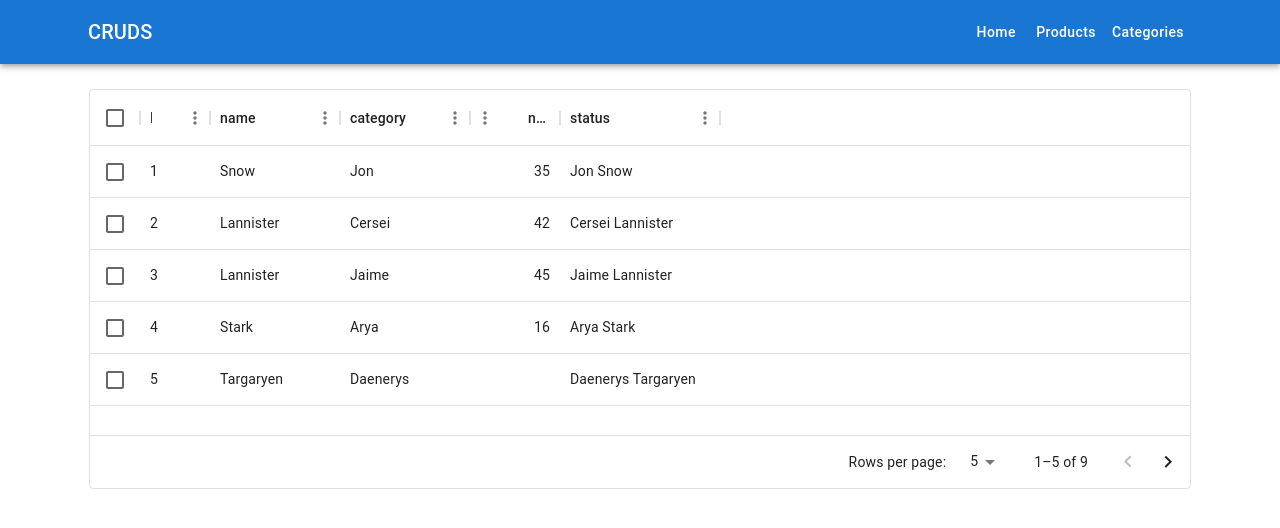
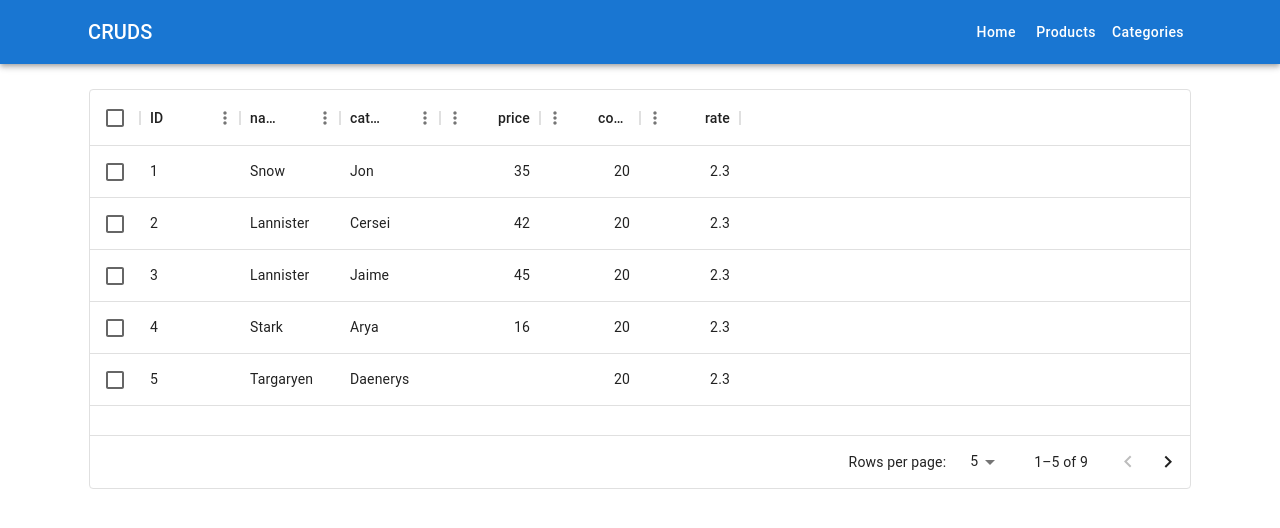
Before and after one commit to ahmedRAOUANE/cruds-app, a React (Create React App) app: page /products in a window 1280 px wide. Shown: the top 528 px of the page. Built offline with nearby package versions, Linux system fonts and the light colour scheme.

Commit message:
Update Products.jsx

```diff
--- a/src/pages/products/Products.jsx
+++ b/src/pages/products/Products.jsx
@@ -2,36 +2,87 @@ import * as React from "react";
 import { DataGrid } from "@mui/x-data-grid";
 
 const columns = [
-  { field: "id", headerName: "ID", width: 70 },
-  { field: "name", headerName: "name", width: 130 },
-  { field: "category", headerName: "category", width: 130 },
+  { field: "id", headerName: "ID"},
+  { field: "title", headerName: "name"},
+  { field: "category", headerName: "category"},
   {
-    field: "number",
-    headerName: "number",
+    field: "price",
+    headerName: "price",
     type: "number",
-    width: 90,
   },
   {
-    field: "status",
-    headerName: "status",
-    description: "This column has a value getter and is not sortable.",
-    sortable: false,
-    width: 160,
-    valueGetter: (params) =>
-      `${params.row.category || ""} ${params.row.name || ""}`,
+    field: "count",
+    headerName: "count",
+    type: "number",
+  },
+  {
+    field: "rate",
+    headerName: "rate",
+    type: "number",
   },
 ];
 
 const rows = [
-  { id: 1, name: "Snow", category: "Jon", number: 35 },
-  { id: 2, name: "Lannister", category: "Cersei", number: 42 },
-  { id: 3, name: "Lannister", category: "Jaime", number: 45 },
-  { id: 4, name: "Stark", category: "Arya", number: 16 },
-  { id: 5, name: "Targaryen", category: "Daenerys", number: null },
-  { id: 6, name: "Melisandre", category: null, number: 150 },
-  { id: 7, name: "Clifford", category: "Ferrara", number: 44 },
-  { id: 8, name: "Frances", category: "Rossini", number: 36 },
-  { id: 9, name: "Roxie", category: "Harvey", number: 65 },
+  { id: 1, title: "Snow", category: "Jon", price: 35, count: 20, rate: 2.3 },
+  {
+    id: 2,
+    title: "Lannister",
+    category: "Cersei",
+    price: 42,
+    count: 20,
+    rate: 2.3,
+  },
+  {
+    id: 3,
+    title: "Lannister",
+    category: "Jaime",
+    price: 45,
+    count: 20,
+    rate: 2.3,
+  },
+  { id: 4, title: "Stark", category: "Arya", price: 16, count: 20, rate: 2.3 },
+  {
+    id: 5,
+    title: "Targaryen",
+    category: "Daenerys",
+    price: null,
+    count: 20,
+    rate: 2.3,
+  },
+  {
+    id: 6,
+    title: "Melisandre",
+    category: null,
+    price: 150,
+    count: 20,
+    rate: 2.3,
+  },
+  {
+    id: 7,
+    title: "Clifford",
+    category: "Ferrara",
+    price: 44,
+    count: 20,
+    rate: 2.3,
+  },
+  {
+    id: 8,
+    name: "Frances",
+    category: "Rossini",
+    price: 36,
+    count: 20,
+    rate: 2.3,
+  },
+  {
+    id: 9,
+    name: "Roxie",
+    category: "Harvey",
+    price: 65,
+    count: 20,
+    rate: 2.3,
+    count: 20,
+    rate: 2.3,
+  },
 ];
 
 const Products = () => {
```
